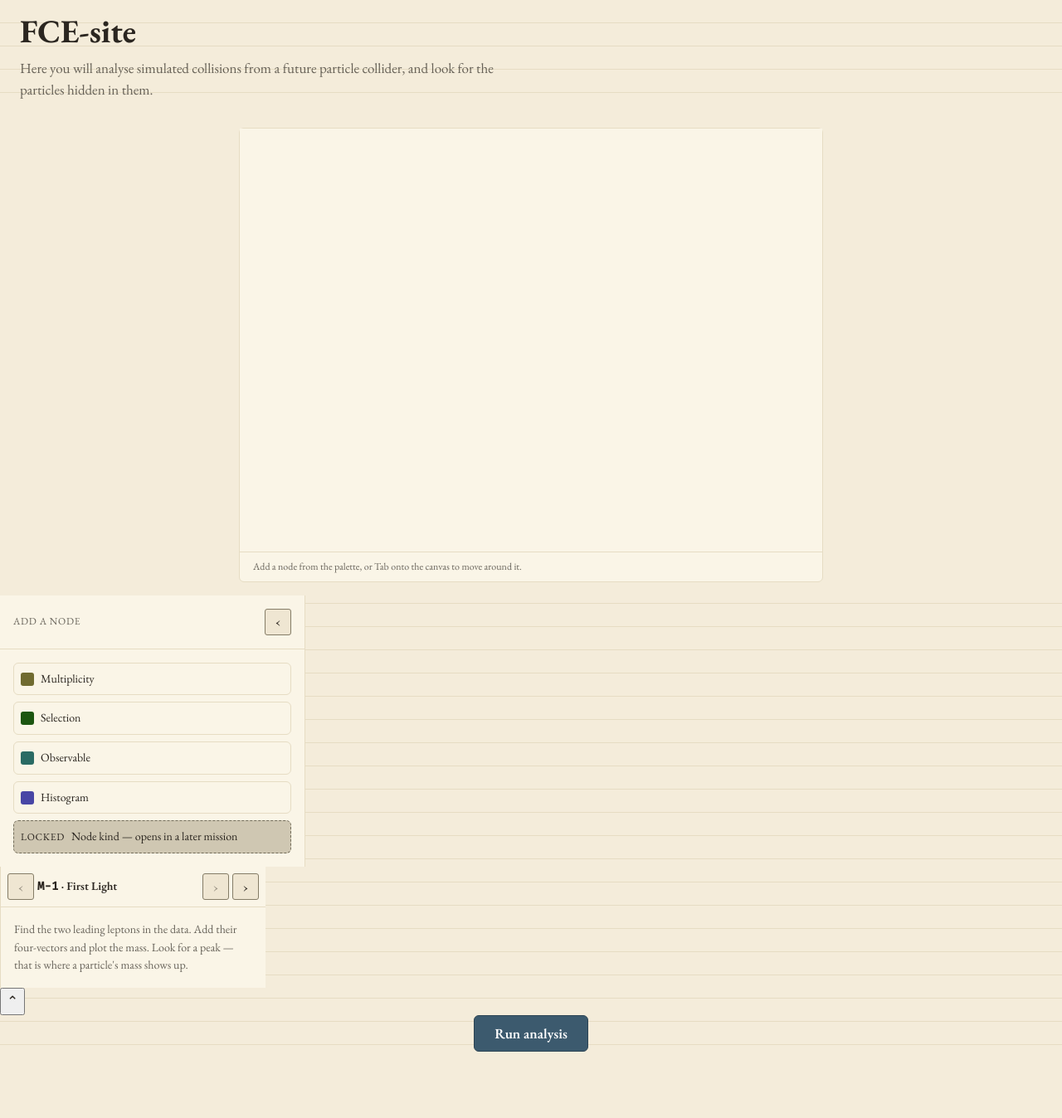
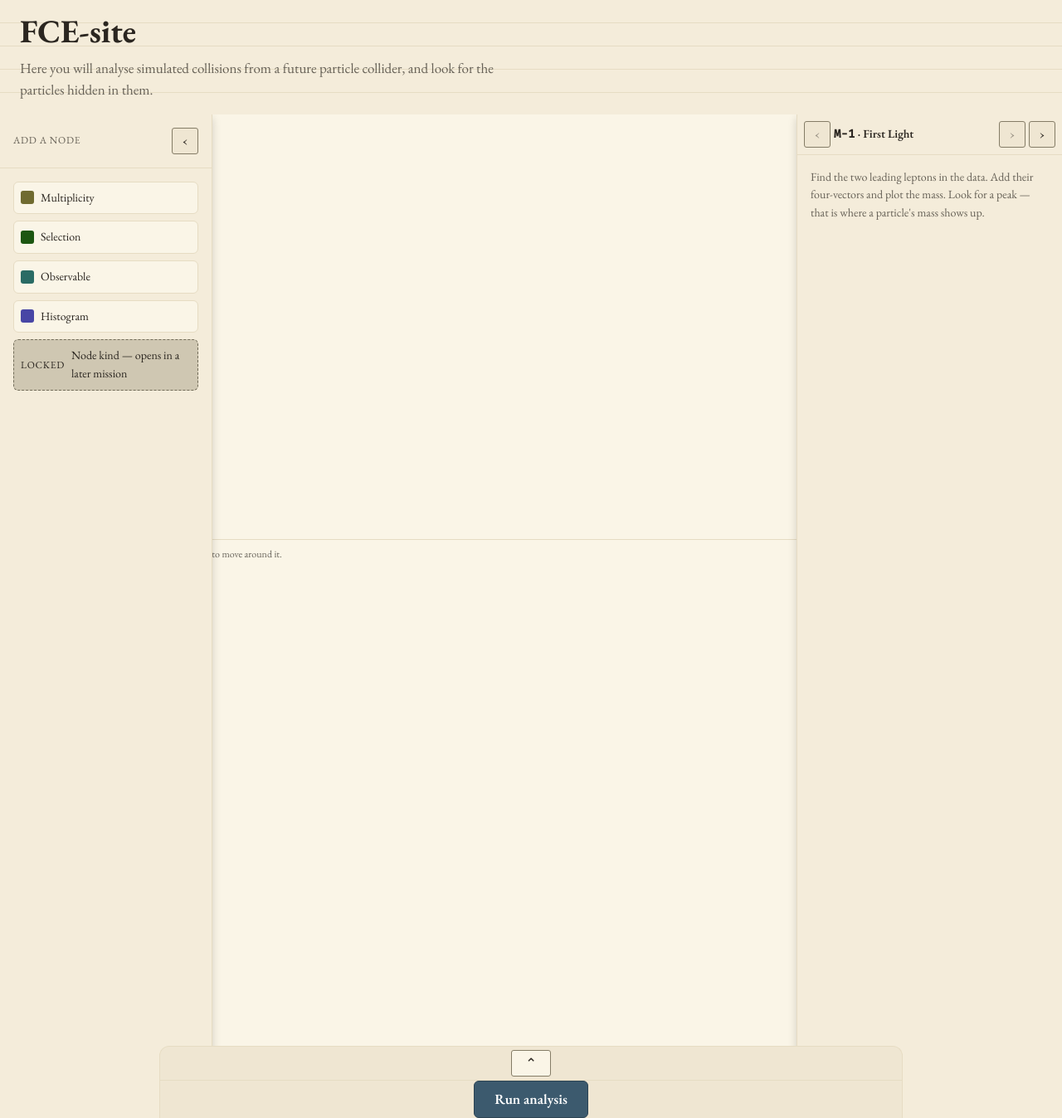
Before and after one commit to JulesVandenbroeck/fce-site, a FastAPI app: page / in a window 1280 px wide. Shown: the whole page at 83% size. Before the commit the page ends 1268 px from the top, so only its background shows below. Run offline with FastAPI, Linux system fonts and the light colour scheme.

Commit message:
design: port canvas-frame overlay layout onto shell.css (D-022)
Gives #canvas-wrap a real scroll range in both directions via an
invisible spacer pseudo-element (not by scaling the svg, which would
have shifted every node's on-screen position and broken the existing
coordinate-based drag tests), and turns .frame/.canvas-region/.palette/
.mission-panel/.drawer into the full-bleed overlay frame F-015's markup
expects, per docs/design-explorations/canvas-frame.css.

Co-Authored-By: Claude Sonnet 5 <noreply@anthropic.com>

```diff
--- a/src/fce_web/static/css/shell.css
+++ b/src/fce_web/static/css/shell.css
@@ -58,28 +58,98 @@ main > h1 {
   color: var(--ink-70);
 }
 
-/* ---- shell: three regions, one flex row ---------------------------------- */
-.shell {
-  display: flex;
-  align-items: stretch;
+/* ---- the frame: one viewport-tall stage, the canvas full-bleed under it -
+ * Ported at D-022 from docs/design-explorations/canvas-frame.css (D-020):
+ * the canvas fills `.frame` edge to edge; the palette, the mission panel
+ * and the results drawer float over it as overlays rather than sitting
+ * beside it, so opening any of them never narrows the canvas (N12/N14).
+ * Same vocabulary the exploration used, adapted onto the markup F-015
+ * actually shipped -- `.canvas-wrap`, not `.canvas-viewport` (shell.html's
+ * own comment); the class is not renamed either direction. */
+.frame {
+  position: relative;
   width: 100%;
+  height: 100svh;
+  overflow: hidden;
 }
 
-/* ---- palette (left, collapses) ------------------------------------------- */
-.palette {
-  flex: 0 1 auto;
-  min-width: var(--space-7);
+/* ---- canvas region: full-bleed, under every overlay ----------------------- */
+.canvas-region {
+  position: absolute;
+  inset: 0;
+}
+
+/* The scrolling element (D-022's defect fix): `overflow: auto` on a box
+ * with a real scrollable area is what fixes it. `::after` rather than
+ * sizing `.canvas-svg` itself: scaling the svg's own rendered box would
+ * scale everything inside it, including every node's on-screen position --
+ * graph.js's node coordinates are still in the fixed 704x512 surface
+ * (shell.html's own comment; F-016's job, not this one), and the existing
+ * e2e suite clicks nodes by their current on-screen position
+ * (docs/design-explorations/canvas-frame.html's own caveat on exactly
+ * this). An invisible, unclickable spacer sized past every viewport this
+ * task targets gives #canvas-wrap real range in both directions without
+ * moving anything drawn inside it -- the opposite of the bug this
+ * replaces, which forced `.canvas-svg` to `width: 100%` and collapsed the
+ * range to zero. */
+.canvas-wrap {
+  position: absolute;
+  inset: 0;
+  overflow: auto;
+  background: var(--panel);
+}
+.canvas-wrap::after {
+  content: "";
+  position: absolute;
+  top: 0;
+  left: 0;
+  width: calc(var(--space-7) * 26);
+  height: calc(var(--space-7) * 26 * 8 / 11);
+  pointer-events: none;
+}
+.canvas-svg {
+  display: block;
+}
+.canvas-status {
+  margin: 0;
+  padding: var(--space-2) var(--space-3);
+  font-size: var(--text-xs);
+  color: var(--ink-70);
+  border-top: var(--border-hairline) solid var(--paper-line);
+}
+
+/* ---- overlays: the two side panels ----------------------------------------
+ * Absolutely positioned and pinned to an edge of `.frame`, so a width
+ * change on either one can never reach the canvas -- it is `inset: 0` of
+ * the same frame either way (N12). --paper, not --panel: the panels are
+ * notebook pages laid ON the graph-paper canvas, so they read as a
+ * different surface, not as a hole in the same one. */
+.palette,
+.mission-panel {
+  position: absolute;
+  top: 0;
+  bottom: 0;
+  z-index: 2;
+  background: var(--paper);
+  overflow: hidden;
   width: var(--space-7);
-  border-right: var(--border-hairline) solid var(--paper-line);
-  background: var(--panel);
-  overflow: hidden;
+  box-shadow: var(--shadow-lifted);
   transition: width var(--duration-base) var(--ease-settle);
 }
 @media (prefers-reduced-motion: reduce) {
-  .palette { transition: none; }
+  .palette,
+  .mission-panel { transition: none; }
 }
+.palette { left: 0; border-right: var(--border-hairline) solid var(--paper-line); }
+.mission-panel { right: 0; border-left: var(--border-hairline) solid var(--paper-line); }
+
+/* D-021's narrowed widths, carried over: the palette holds five short rows
+ * and does not need more than 4 x --space-7; the mission panel keeps 5. */
 .palette[data-state="expanded"] {
-  width: calc(var(--space-7) * 5 + var(--space-6));
+  width: calc(var(--space-7) * 4);
+}
+.mission-panel[data-state="expanded"] {
+  width: calc(var(--space-7) * 5);
 }
 .palette__head {
   display: flex;
@@ -175,63 +245,6 @@ main > h1 {
   color: var(--ink);
 }
 
-/* ---- canvas region (middle, always present, never covered) -------------- */
-/* Column stack: canvas-wrap, run-control and results each centre via
- * `align-items: center`; no `margin: auto` centring hack needed. */
-.canvas-region {
-  flex: 1 1 0;
-  min-width: calc(var(--space-7) * 6);
-  display: flex;
-  flex-direction: column;
-  align-items: center;
-  gap: var(--space-3);
-  padding: var(--space-3);
-  overflow: auto;
-  background: var(--paper);
-  position: relative;
-}
-/* The exploration's .canvas-wrap holds only the svg, at a fixed 704x512.
- * Ours also holds .canvas-status (F-004's addition, a real region this
- * markup needs styled) below it, so height is left to content instead of
- * forced to 512 -- the svg keeps its own 704x512 intrinsic size (attributes
- * in shell.html) and the status line adds its own height beneath it. Width
- * stays the fixed 11 x --space-7 = 704px design surface. */
-.canvas-wrap {
-  flex: 0 0 auto;
-  width: calc(var(--space-7) * 11);
-  border: var(--border-hairline) solid var(--paper-line);
-  border-radius: var(--radius);
-  background: var(--panel);
-}
-.canvas-svg {
-  display: block;
-  width: 100%;
-  height: auto;
-}
-.canvas-status {
-  margin: 0;
-  padding: var(--space-2) var(--space-3);
-  font-size: var(--text-xs);
-  color: var(--ink-70);
-  border-top: var(--border-hairline) solid var(--paper-line);
-}
-
-/* ---- mission panel (right, expands + pages back through missions) ------- */
-.mission-panel {
-  flex: 0 1 auto;
-  min-width: var(--space-7);
-  width: var(--space-7);
-  border-left: var(--border-hairline) solid var(--paper-line);
-  background: var(--panel);
-  overflow: hidden;
-  transition: width var(--duration-base) var(--ease-settle);
-}
-@media (prefers-reduced-motion: reduce) {
-  .mission-panel { transition: none; }
-}
-.mission-panel[data-state="expanded"] {
-  width: calc(var(--space-7) * 5);
-}
 .mission-panel__head {
   display: flex;
   align-items: center;
@@ -299,11 +312,83 @@ main > h1 {
   color: var(--ink-70);
 }
 
-/* ---- narrow widths — the canvas keeps its floor, the panels step down ---
- * Same arithmetic as the exploration: at 1024 only the mission panel steps
- * down (1024 - 368 palette - 256 panel = 400 > 384 floor); at 768 both
- * sides drop to 3 x --space-7 = 192 (768 - 192 - 192 = exactly 384 floor,
- * confirmed flush against the viewport edge with no h-scroll — D-017). */
+/* ---- the results drawer: the third overlay, rising from the bottom ------
+ * `pointer-events: none` on the region and `auto` on every direct child
+ * (`.drawer__body`, `.drawer__handle-row`, `#run-control`) is what keeps
+ * the canvas clickable through the transparent strip either side of the
+ * drawer's own centred content. */
+.drawer {
+  position: absolute;
+  left: 0;
+  right: 0;
+  bottom: 0;
+  z-index: 3;
+  display: flex;
+  flex-direction: column;
+  align-items: center;
+  pointer-events: none;
+}
+.drawer > * { pointer-events: auto; }
+
+.drawer__body {
+  width: min(56rem, 100%);
+  max-height: 40svh;
+  overflow: auto;
+  padding: var(--space-3) var(--space-4);
+  background: var(--panel);
+  border: var(--border-hairline) solid var(--paper-line);
+  border-bottom: none;
+  border-radius: var(--radius-lg) var(--radius-lg) 0 0;
+  box-shadow: var(--shadow-lifted);
+  animation: drawer-rise var(--duration-base) var(--ease-settle);
+}
+.drawer__body[hidden] { display: none; }
+@keyframes drawer-rise {
+  from { transform: translateY(var(--space-5)); opacity: 0; }
+  to   { transform: translateY(0); opacity: 1; }
+}
+@media (prefers-reduced-motion: reduce) {
+  .drawer__body { animation: none; }
+}
+
+.drawer__handle-row {
+  display: flex;
+  justify-content: center;
+  width: min(56rem, 100%);
+  padding: var(--space-1) 0;
+  background: var(--chrome-bg);
+  border: var(--border-hairline) solid var(--paper-line);
+  border-bottom: none;
+}
+.drawer[data-state="collapsed"] .drawer__handle-row {
+  border-radius: var(--radius-lg) var(--radius-lg) 0 0;
+}
+.drawer__toggle {
+  width: var(--space-6);
+  height: var(--space-5);
+  border: var(--border-hairline) solid var(--chrome-border);
+  background: var(--panel);
+  border-radius: var(--radius-sm);
+  cursor: pointer;
+  position: relative;
+}
+.drawer__toggle:hover { background: var(--hover-bg); }
+
+/* The run button's own look is chart.css's (`.run-control__button`); this
+ * is only the flush chrome band it sits on, matching `.drawer__handle-row`
+ * above it. */
+.run-control {
+  width: min(56rem, 100%);
+  padding: 0;
+  background: var(--chrome-bg);
+  border: var(--border-hairline) solid var(--paper-line);
+  border-bottom: none;
+}
+
+/* ---- narrow widths -------------------------------------------------------
+ * Only the panels step down; the canvas is `inset: 0` at every width and so
+ * has nothing to give up. Same arithmetic as the exploration: 4 x --space-7
+ * at 1024, 3 x --space-7 at 768. */
 @media (max-width: 1024px) {
   .mission-panel[data-state="expanded"] {
     width: calc(var(--space-7) * 4);
```
Also changed, not shown: tests/e2e/test_canvas_style.py (added, +65 -0 lines).
